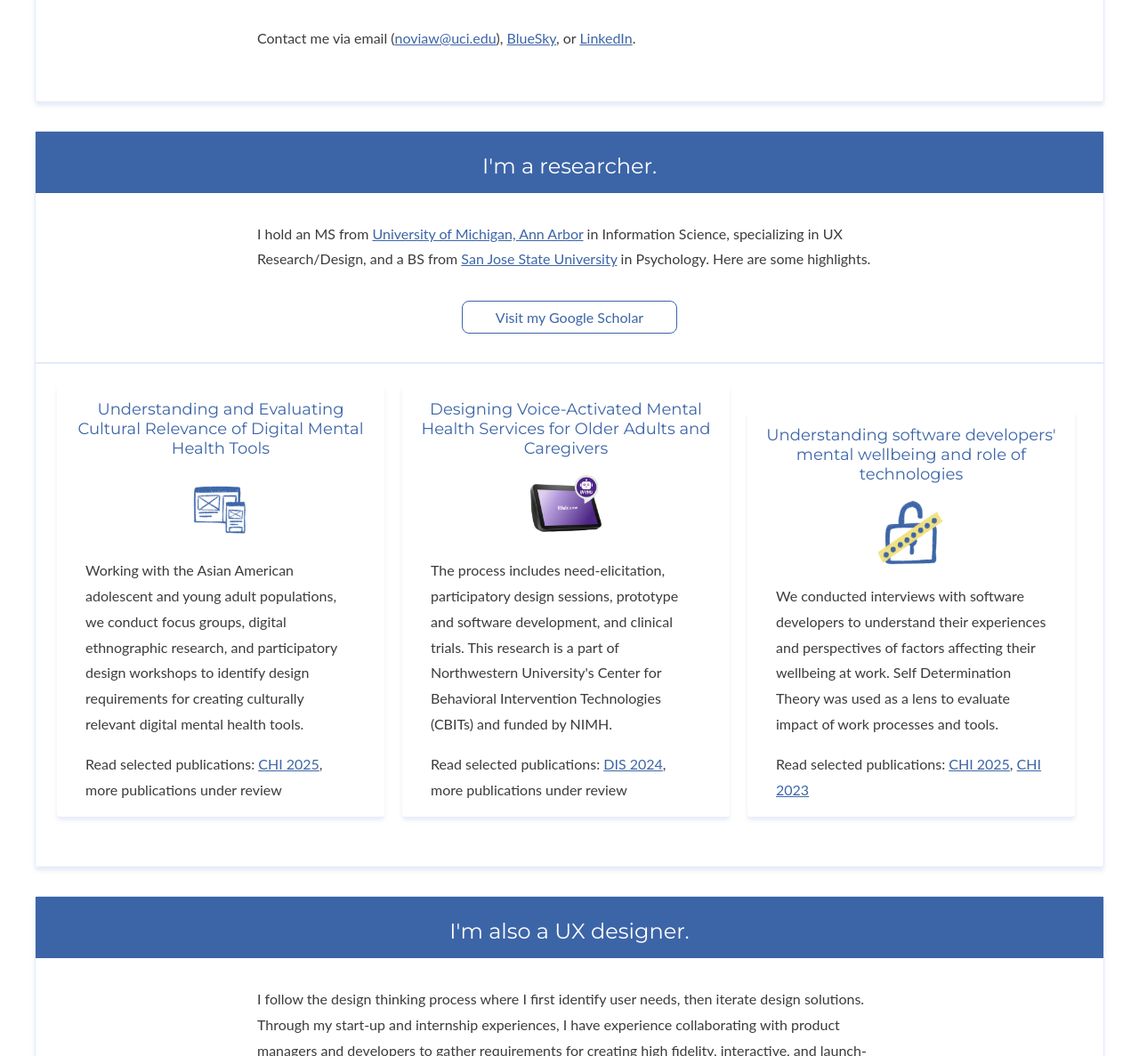
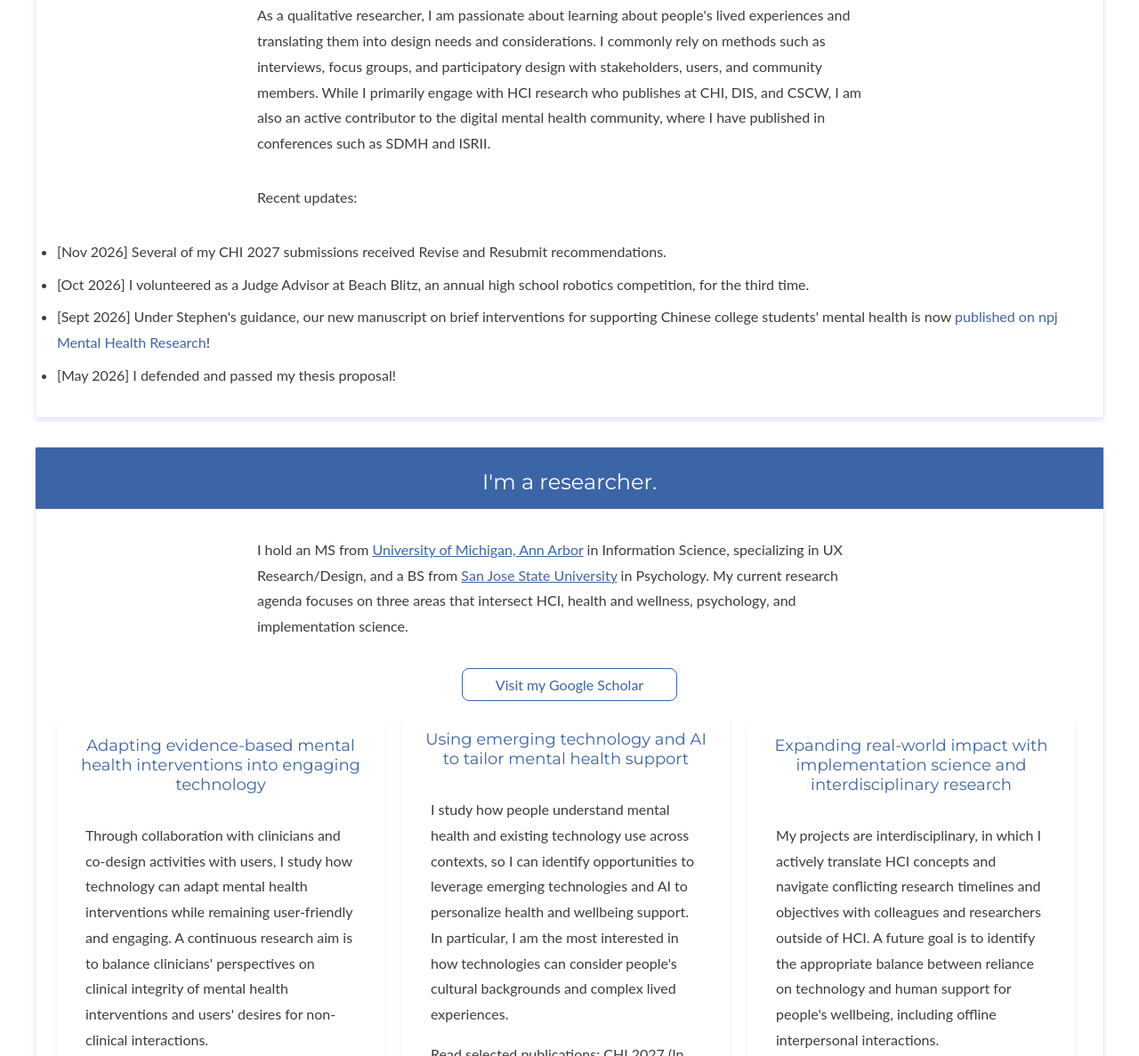
Before and after one commit to noviawong/noviawong.github.io, a plain HTML site: page index.html in a window 1280 px wide. Shown: the part 890-2077 px from the top of the page at 89% size. Drawn offline with Linux system fonts and the light colour scheme.

Commit message:
Updated home page and research agenda

```diff
--- a/index.html
+++ b/index.html
@@ -55,13 +55,23 @@
             <figure>
                 <img src="images/profilepic.png" alt="Image of Novia">
             </figure>
-
-            <p>I am a sixth year Informatics PhD candidate at <a href="https://www.informatics.uci.edu/">University of California Irvine</a>, advised by <a href="https://scholar.google.com/citations?hl=en&user=ZD-2ddIAAAAJ&view_op=list_works&sortby=pubdate">Dr. Madhu Reddy</a> . I am an interdisciplinary HCI researcher studying and designing technologies to support people's wellbeing and mental health, aiming to identify an appropriate balance between reliance on technology and preserve or enhance existing interpersonal connections. I take a user-centric approach in my research to create engaging, culturally-informed, and evidence-based digital mental health technologies. To elicit information about people's current practices related to their mental health management and conceptualization of digital mental health, I use qualitative and design methods, such as interviews and participatory design. Currently, I am exploring the potential of using commercially available and general-purpose artificial intelligence (GenAI) to support people's mental health. My thesis focuses on Chinese immigrant parents' perspectives and attitudes toward using AI chatbots to learn and practice conversing with their children about mental health.
+           <div>
+               <p>To contact me: Email (<a href="mailto:noviaw@uci.edu">noviaw@uci.edu</a>), <a href="https://bsky.app/profile/did:plc:vtqy46adwykau432kwgrqpko">BlueSky</a>, or <a href="https://www.linkedin.com/in/novia-wong/">LinkedIn</a>.</p>
+           </div>
+            <p>I am in my final year of PhD and currently on the job market for HCI faculty positions. My doctoral training is in Informatics at the <a href="https://www.informatics.uci.edu/">University of California, Irvine</a>, where I am advised by <a href="https://scholar.google.com/citations?hl=en&user=ZD-2ddIAAAAJ&view_op=list_works&sortby=pubdate">Dr. Madhu Reddy</a>.
             </p>
-            <p>Leveraging my background and experience in psychology and product design, I have collaborated and worked closely with scholars from clinical psychology, software development,implementation science, and public health. I also design interventions using voice assistants and mobile applications for different populations, including college students and older adults. I actively contribute to both HCI and mental health communities, and I have published in CHI, CSCW, DIS, and ISRII.
+            <p>Leveraging my background and experiences in psychology, product design, user experience, and HCI, I am an interdisciplinary HCI researcher studying and designing technologies to support people's wellbeing and mental health across contexts and populations. In particular, I focus on understudied populations, including older adults and immigrant families. My research interests focus on designing technology-enabled mental health support that is informed by user research. Using what I learn about their health and technology practices, I aim to identify the appropriate technology and level of its involvement tailored to specific problems and people. Buildling on my PhD experience, I am interested in creating user-centric interactive systems, including both simple technologies (e.g., a website with psychoeducational materials) and emerging technologies (e.g., GenAI-based chatbot).
             </p>
-           <div>
-               <p>Contact me via email (<a href="mailto:noviaw@uci.edu">noviaw@uci.edu</a>), <a href="https://bsky.app/profile/did:plc:vtqy46adwykau432kwgrqpko">BlueSky</a>, or <a href="https://www.linkedin.com/in/novia-wong/">LinkedIn</a>.</p>
+            <p>As a qualitative researcher, I am passionate about learning about people's lived experiences and translating them into design needs and considerations. I commonly rely on methods such as interviews, focus groups, and participatory design with stakeholders, users, and community members. While I primarily engage with HCI research who publishes at CHI, DIS, and CSCW, I am also an active contributor to the digital mental health community, where I have published in conferences such as SDMH and ISRII.
+            </p>
+            <div>
+               <p>Recent updates:</p>
+                <ul>
+                    <li>[Nov 2026] Several of my CHI 2027 submissions received Revise and Resubmit recommendations.</li>
+                    <li>[Oct 2026] I volunteered as a Judge Advisor at Beach Blitz, an annual high school robotics competition, for the third time.</li>
+                    <li>[Sept 2026] Under Stephen's guidance, our new manuscript on brief interventions for supporting Chinese college students' mental health is now <a ref="https://www.nature.com/articles/s44184-026-00247-w">published on npj Mental Health Research</a>!</li>
+                    <li>[May 2026] I defended and passed my thesis proposal!</li>
+                </ul>
            </div>
         </div>
     </section>
@@ -70,26 +80,26 @@
     <section>
         <div class="max sectioncard" id="researcher">
             <h2>I'm a researcher.</h2>
-            <p>I hold an MS from <a href="https://www.si.umich.edu/">University of Michigan, Ann Arbor</a> in Information Science, specializing in UX Research/Design, and a BS from <a href="https://www.sjsu.edu/">San Jose State University</a> in Psychology. Here are some highlights.</p>
-             <a href="https://scholar.google.com/citations?user=7YDTB2cAAAAJ&hl=en" class="secondarybutton" role="button" aria-pressed="true">Visit my Google Scholar</a><hr>
+            <p>I hold an MS from <a href="https://www.si.umich.edu/">University of Michigan, Ann Arbor</a> in Information Science, specializing in UX Research/Design, and a BS from <a href="https://www.sjsu.edu/">San Jose State University</a> in Psychology. My current research agenda focuses on three areas that intersect HCI, health and wellness, psychology, and implementation science.</p>
+             <a href="https://scholar.google.com/citations?user=7YDTB2cAAAAJ&hl=en" class="secondarybutton" role="button" aria-pressed="true">Visit my Google Scholar</a>
             <div class="cardcontainer">
                 <div class="cards">
-                    <h3>Understanding and Evaluating Cultural Relevance of Digital Mental Health Tools</h3>
-                    <img src="images/ux_design.png" alt="Decorative icon for the design section">
-                    <p>Working with the Asian American adolescent and young adult populations, we conduct focus groups, digital ethnographic research, and participatory design workshops to identify design requirements for creating culturally relevant digital mental health tools.</p>
-                    <p>Read selected publications: <a href="https://doi.org/10.1145/3706598.3714142">CHI 2025</a>, more publications under review</p>
+                    <h3>Adapting evidence-based mental health interventions into engaging technology</h3>
+                    <!--<img src="images/ux_design.png" alt="Decorative icon for the design section">-->
+                    <p>Through collaboration with clinicians and co-design activities with users, I study how technology can adapt mental health interventions while remaining user-friendly and engaging. A continuous research aim is to balance clinicians' perspectives on clinical integrity of mental health interventions and users' desires for non-clinical interactions.</p>
+                    <p>Read selected publications: JMIR Formative Research (In Revision), <a href="https://doi.org/10.1145/3643834.3661536">DIS 2024</a></p>
                 </div>
                 <div class="cards">
-                    <h3>Designing Voice-Activated Mental Health Services for Older Adults and Caregivers</h3>
-                    <img src="images/VAYMO.png" alt="Decorative icon for the voice assistant project">
-                    <p>The process includes need-elicitation, participatory design sessions, prototype and software development, and clinical trials. This research is a part of Northwestern University's Center for Behavioral Intervention Technologies (CBITs) and funded by NIMH.</p>
-                    <p>Read selected publications: <a href="https://doi.org/10.1145/3643834.3661536">DIS 2024</a>, more publications under review</p>
+                    <h3>Using emerging technology and AI to tailor mental health support</h3>
+                    <!--<img src="images/VAYMO.png" alt="Decorative icon for the voice assistant project">-->
+                    <p>I study how people understand mental health and existing technology use across contexts, so I can identify opportunities to leverage emerging technologies and AI to personalize health and wellbeing support. In particular, I am the most interested in how technologies can consider people's cultural backgrounds and complex lived experiences.</p>
+                    <p>Read selected publications: CHI 2027 (In Revision), <a href="https://doi.org/10.1145/3706598.3714142">CHI 2025(b)</a>, <a href="https://drive.google.com/file/d/1kZfk93Tin48VAT3MCEDMpYtaag4r1Gad/view?usp=drive_link>">CHI 2022 Workshop</a></p>
                 </div>
                  <div class="cards">
-                    <h3>Understanding software developers' mental wellbeing and role of technologies</h3>
-                    <img src="images/password.png" alt="Decorative icon for the memory and password security project">
-                    <p>We conducted interviews with software developers to understand their experiences and perspectives of factors affecting their wellbeing at work. Self Determination Theory was used as a lens to evaluate impact of work processes and tools.</p>
-                    <p>Read selected publications: <a href="https://doi.org/10.1145/3706598.3713250">CHI 2025</a>, <a href="https://doi.org/10.1145/3544548.3581528 ">CHI 2023</a></p>
+                    <h3>Expanding real-world impact with implementation science and interdisciplinary research</h3>
+                    <!--<img src="images/password.png" alt="Decorative icon for the memory and password security project">-->
+                    <p>My projects are interdisciplinary, in which I actively translate HCI concepts and navigate conflicting research timelines and objectives with colleagues and researchers outside of HCI. A future goal is to identify the appropriate balance between reliance on technology and human support for people's wellbeing, including offline interpersonal interactions.</p>
+                    <p>Read selected publications: <a href="https://doi.org/10.1038/s44184-026-00247-w">npj Mental Health Research</a>, <a href="https://doi.org/10.1145/3706598.3713250">CHI 2025</a>, <a href="https://doi.org/10.1145/3544548.3581528 ">CHI 2023</a></p>
                 </div>
             </div>
         </div>
```
